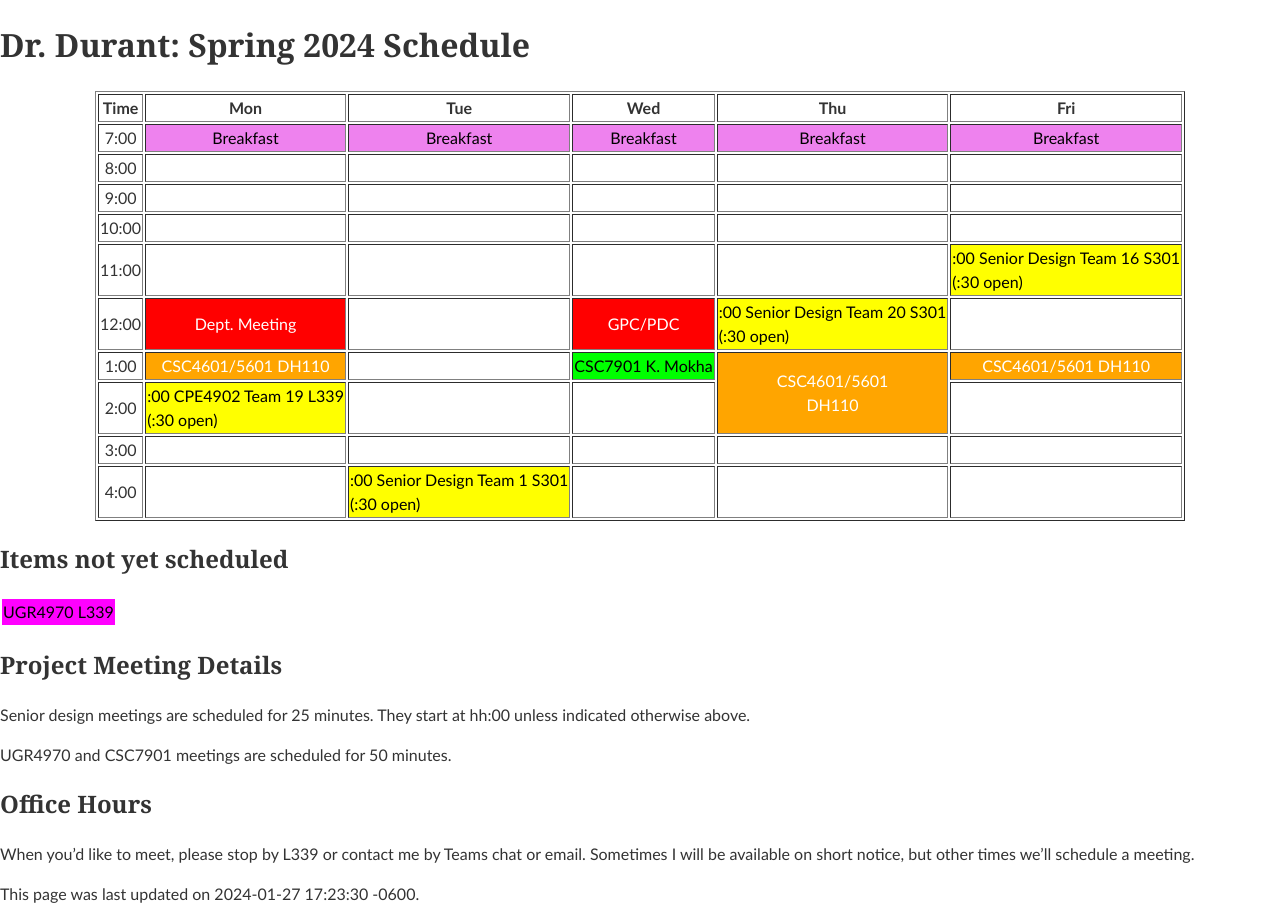
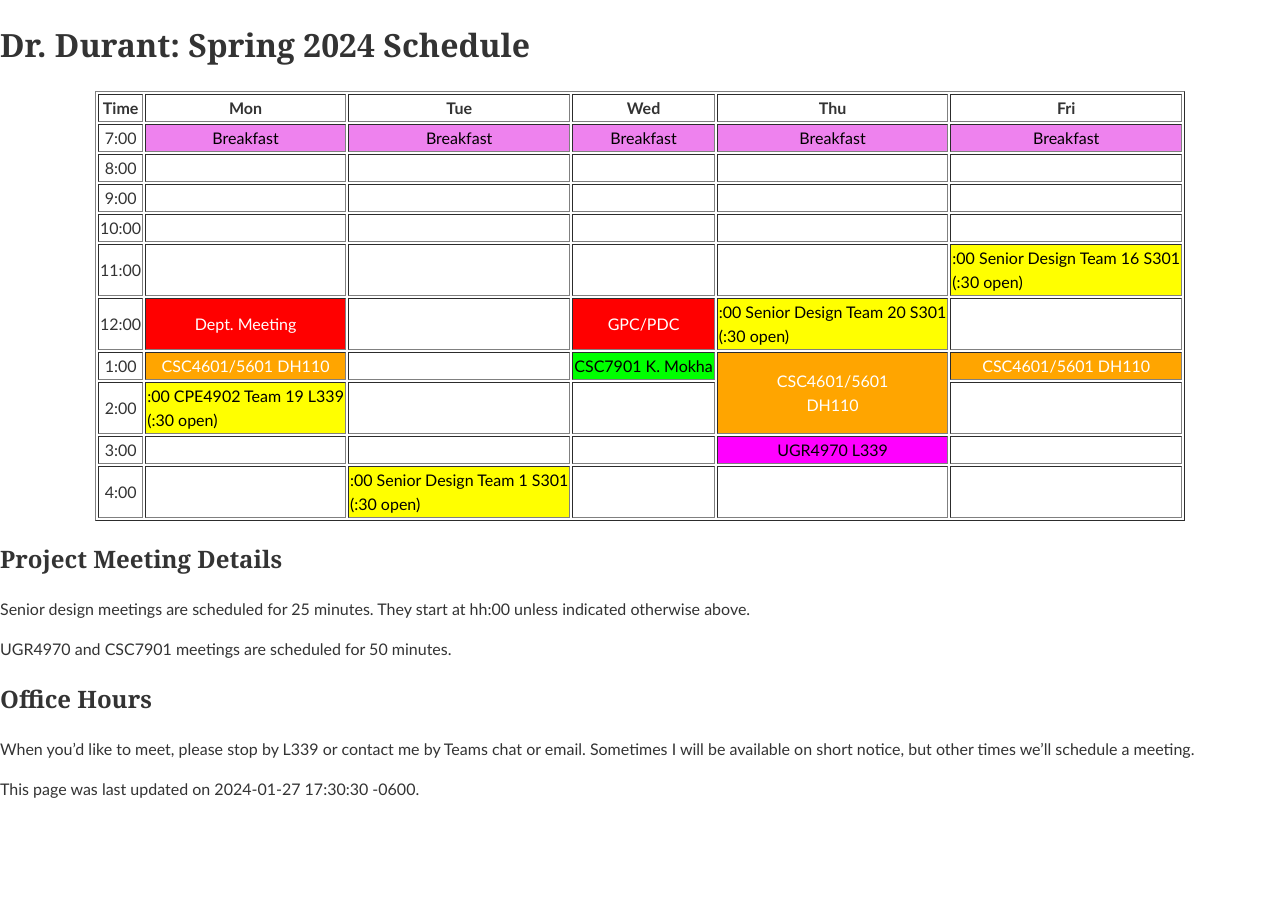
Before and after one commit to edurant/edurant.github.io, a Jekyll site: the page built from sched/s24.md, in a window 1280 px wide. Built offline with Jekyll 4.4.1, drawn with Linux system fonts in a browser that asks for light colours; after the commit the page ends 900 px from its top, so only the background shows below that.

Commit message:
s24: sch UGR4970

```diff
--- a/sched/s24.md
+++ b/sched/s24.md
@@ -1,6 +1,6 @@
 ---
 title: "Dr. Durant: Spring 2024 Schedule"
-date: 2024-01-27 17:23:30 -0600
+date: 2024-01-27 17:30:30 -0600
 ---
 
 <style type="text/css">
@@ -24,15 +24,10 @@ td.lunch   { background-color: violet;  color: black;   }
 <tr><td>12:00</td>  <td class="am">Dept. Meeting</td>                                   <td>&nbsp;</td>                                                         <td class="am">GPC/PDC</td>                     <td class="cpe4902">:00 Senior Design Team 20 S301<br/>(:30 open)</td>  <td>&nbsp;</td>                                                         </tr>
 <tr><td>1:00</td>   <td class="csc4601">CSC4601/5601&nbsp;DH110</td>                    <td>&nbsp;</td>                                                         <td class="csc7901">CSC7901 K.&nbsp;Mokha</td>  <td rowspan="2" class="csc4601">CSC4601/5601<br/>DH110</td>             <td class="csc4601">CSC4601/5601&nbsp;DH110</td>                        </tr>
 <tr><td>2:00</td>   <td class="cpe4902">:00 CPE4902 Team 19 L339<br/>(:30 open)</td>    <td>&nbsp;</td>                                                         <td>&nbsp;</td>                                                                                                         <td>&nbsp;</td>                                                         </tr>
-<tr><td>3:00</td>   <td>&nbsp;</td>                                                     <td>&nbsp;</td>                                                         <td>&nbsp;</td>                                 <td>&nbsp;</td>                                                         <td>&nbsp;</td>                                                         </tr>
+<tr><td>3:00</td>   <td>&nbsp;</td>                                                     <td>&nbsp;</td>                                                         <td>&nbsp;</td>                                 <td class="ugr4970">UGR4970 L339</td>                                   <td>&nbsp;</td>                                                         </tr>
 <tr><td>4:00</td>   <td>&nbsp;</td>                                                     <td class="cpe4902">:00 Senior Design Team 1 S301<br/>(:30 open)</td>   <td>&nbsp;</td>                                 <td>&nbsp;</td>                                                         <td>&nbsp;</td>                                                         </tr>
 </table>
 </div>
-
-## Items not yet scheduled
-<table><tr>
-<td class="ugr4970">UGR4970 L339</td>
-</tr></table>
 
 ## Project Meeting Details
 Senior design meetings are scheduled for 25 minutes. They start at hh:00 unless indicated otherwise above.
```
